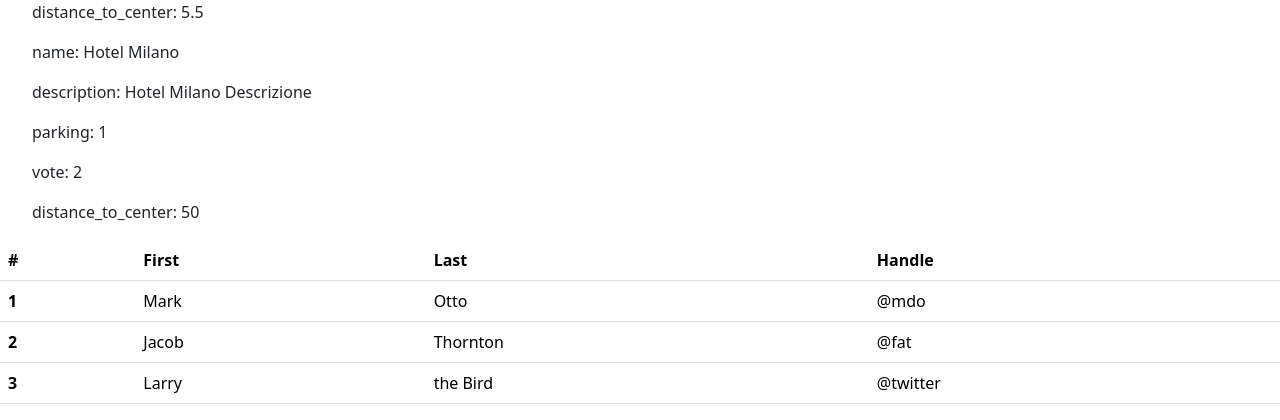
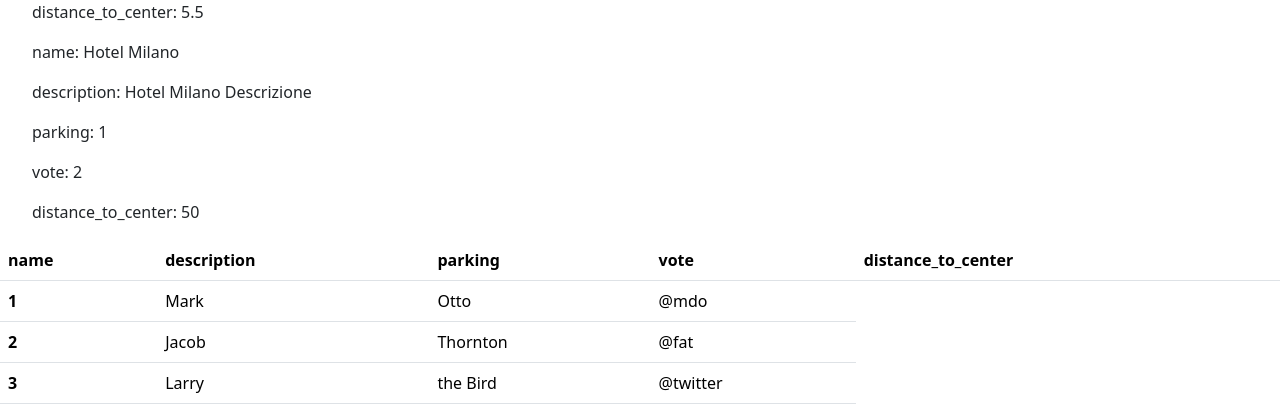
Before and after one commit to LucaBeltrami10/php-hotel, a PHP site: page / in a window 1280 px wide. Shown: the part 760-1180 px from the top of the page. Run offline with PHP 8.4, Linux system fonts and the light colour scheme.

Commit message:
applicato ciclo for each in tabelle boostrap per inserire key dell'array

```diff
--- a/index.php
+++ b/index.php
@@ -69,10 +69,9 @@ $hotels = [
 <table class="table">
   <thead>
     <tr>
-      <th scope="col">#</th>
-      <th scope="col">First</th>
-      <th scope="col">Last</th>
-      <th scope="col">Handle</th>
+      <?php foreach($hotels[0] as $key => $hotel){ ?>
+      <th scope="col"><?php echo $key ?></th>
+      <?php } ?>
     </tr>
   </thead>
   <tbody>
```
